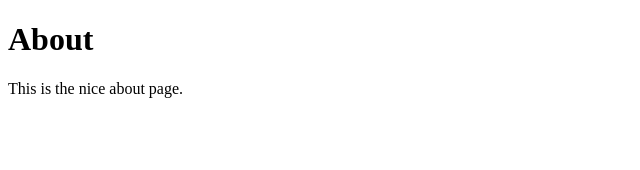
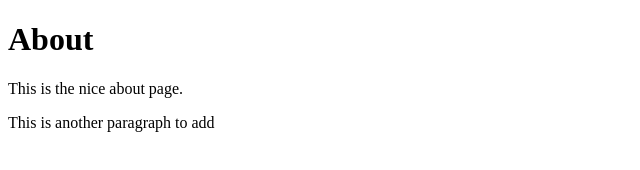
Before and after one commit to LucyVanir/Stayathomeome-Website, a plain HTML site: page about.html in a window 1280 px wide. Shown: the whole page, without its empty margins (0-640 px from the left). Drawn offline with Linux system fonts and the light colour scheme.

Commit message:
Added more details to the about page

```diff
--- a/about.html
+++ b/about.html
@@ -9,5 +9,6 @@
 <body>
     <h1>About</h1>
     <p>This is the nice about page.</p>
+    <p>This is another paragraph to add</p>
 </body>
 </html>
```
